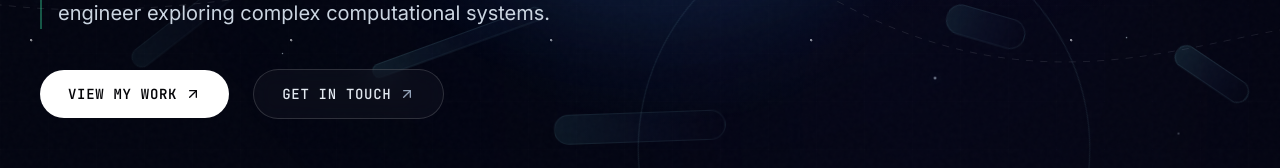
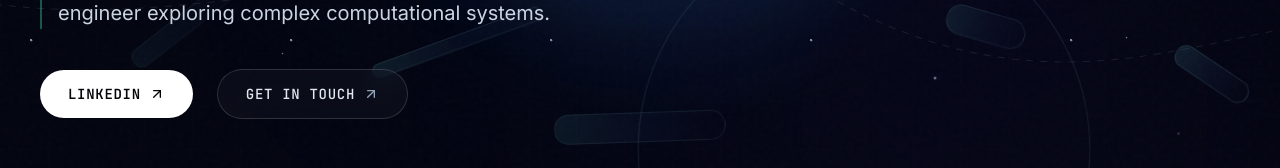
Before and after one commit to siddarth709/POrt, a React (Vite) app in the folder client/: page / in a window 1280 px wide. Shown: the part 475-643 px from the top of the page. Built offline with nearby package versions, Linux system fonts and the light colour scheme; no server answers.

Commit message:
Replace work CTA with LinkedIn link

```diff
--- a/client/src/components/Hero.jsx
+++ b/client/src/components/Hero.jsx
@@ -3,9 +3,10 @@ import { motion, useScroll, useTransform, useMotionValue, useSpring } from 'fram
 import { ArrowUpRight, Cpu, Code2 } from 'lucide-react';
 import AeroShards from './AeroShards';
 import AnimatedHeading from './AnimatedHeading';
+import { formatExternalUrl } from '../utils/url';
 
 // Tactical Magnetic Button component for hero CTAs
-function MagneticButton({ children, onClick, className = '', ...props }) {
+function MagneticButton({ children, as: Component = motion.button, onClick, className = '', ...props }) {
   const ref = useRef(null);
   const x = useMotionValue(0);
   const y = useMotionValue(0);
@@ -28,7 +29,7 @@ function MagneticButton({ children, onClick, className = '', ...props }) {
   };
 
   return (
-    <motion.button
+    <Component
       ref={ref}
       style={{ x: springX, y: springY }}
       onMouseMove={handleMouseMove}
@@ -38,7 +39,7 @@ function MagneticButton({ children, onClick, className = '', ...props }) {
       {...props}
     >
       {children}
-    </motion.button>
+    </Component>
   );
 }
 
@@ -73,6 +74,8 @@ export default function Hero({ data = {} }) {
   };
 
   const hasImage = Boolean(data.image);
+  const linkedin = (data.socials || []).find((social) => social.platform?.toLowerCase().includes('linkedin'));
+  const linkedinUrl = formatExternalUrl(linkedin?.url || 'https://www.linkedin.com');
   const nameText = data.name || "NS SIDDARTH";
   const taglineText = data.tagline || "Building intelligent systems with code, models, and ideas. AI/ML engineer exploring complex computational systems.";
 
@@ -150,10 +153,13 @@ export default function Hero({ data = {} }) {
               className="flex flex-wrap items-center gap-4 sm:gap-6"
             >
               <MagneticButton
-                onClick={() => scrollTo('projects')}
+                as={motion.a}
+                href={linkedinUrl}
+                target="_blank"
+                rel="noreferrer"
                 className="group px-7 py-3.5 rounded-full bg-white text-[#050508] font-mono text-xs sm:text-sm font-semibold tracking-wider flex items-center gap-2 hover:bg-slate-200 hover:shadow-[0_0_25px_rgba(255,255,255,0.25)] transition-all"
               >
-                <span>VIEW MY WORK</span>
+                <span>LINKEDIN</span>
                 <ArrowUpRight
                   size={16}
                   className="transition-transform duration-300 group-hover:translate-x-1.5 group-hover:-translate-y-1.5"
```
